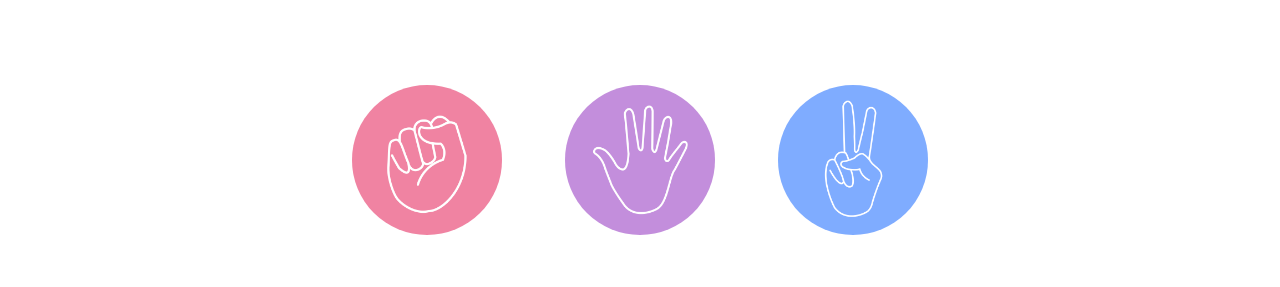
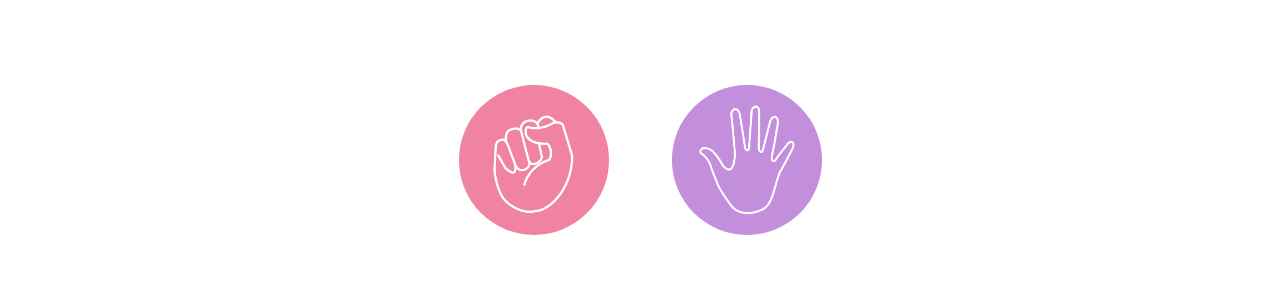
Before and after one commit to ni529/demo-website, a plain HTML site: page index.html in a window 1280 px wide. Shown: the part 83-370 px from the top of the page. Drawn offline with Linux system fonts and the light colour scheme.

Commit message:
index changes

```diff
--- a/index.html
+++ b/index.html
@@ -17,8 +17,6 @@
             <img src="./images/paper.png" />
         </div>
 
-        <div class="choice">
-            <img src="./images/scissors.png" />
         </div>
     </div>
 
--- a/style.css
+++ b/style.css
@@ -67,3 +67,6 @@ img{
     padding: 1rem;
     border-radius: 1rem ;
 }
+
+        /* <div class="choice"> */
+            /* <img src="./images/scissors.png" /> */
```
